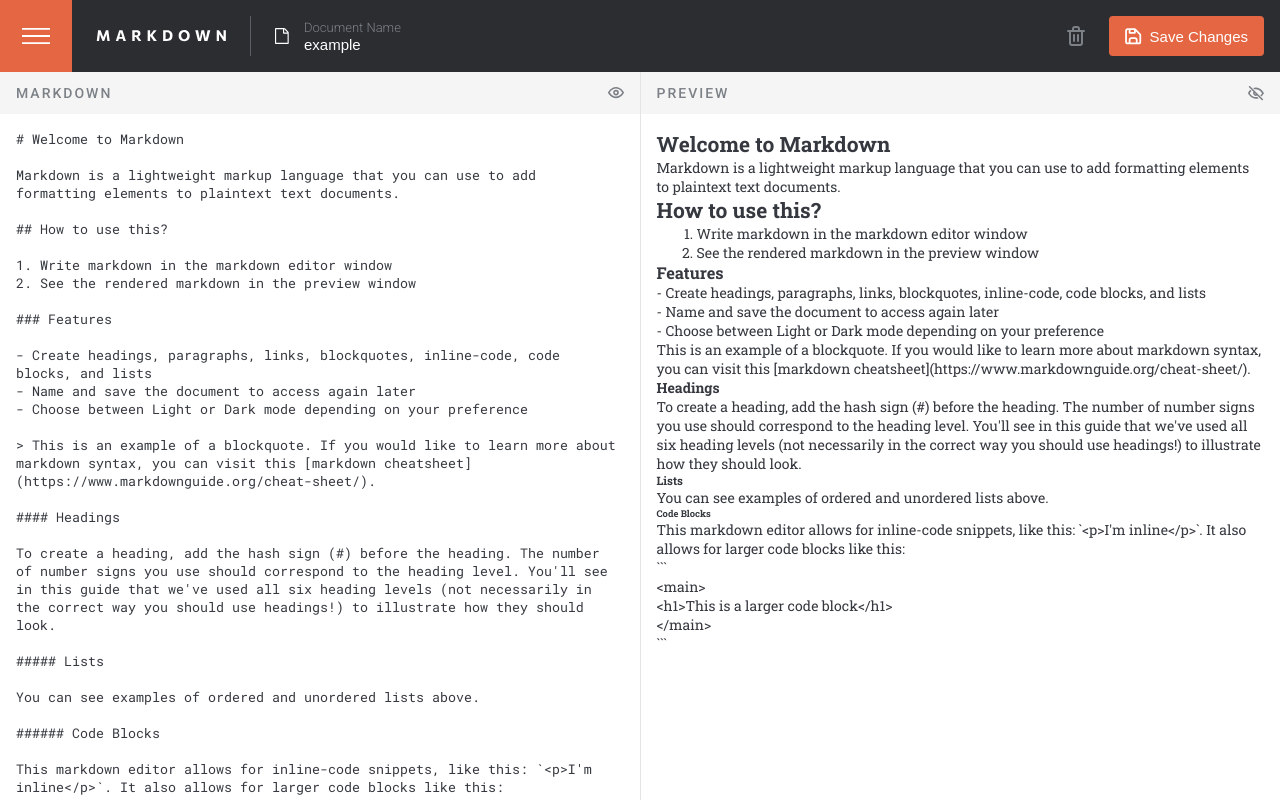
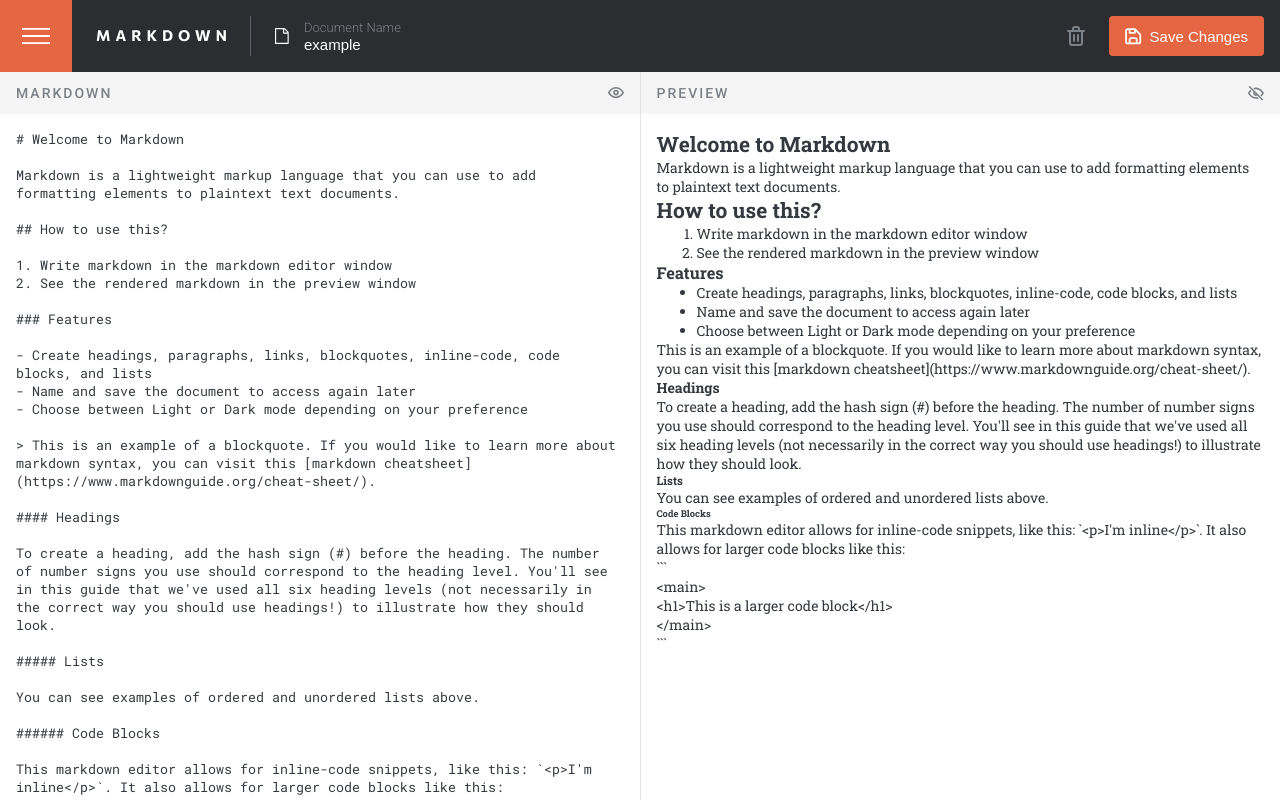
Before and after one commit to BrandenDaniel/markdown-app, a Next.js app: page / in a window 1280 px wide. Built offline with nearby package versions, Linux system fonts and the light colour scheme.

Commit message:
progress

```diff
--- a/src/components/MarkdownOutput.tsx
+++ b/src/components/MarkdownOutput.tsx
@@ -19,10 +19,12 @@ export default function MarkdownOutput() {
   const italic = "*";
   const blockquote = "> ";
   const orderedListPattern = /^\d+\.\s/; // Regular expression to match lines starting with a number followed by a period and space
+  const unorderedListPattern = /^- /;
 
   let lines = rawOutput.split("\n");
   let output: React.ReactNode[] = [];
   let currentOrderedList: React.ReactNode[] | null = null;
+  let currentUnorderedList: React.ReactNode[] | null = null;
 
   for (let i = 0; i < lines.length; i++) {
     const line = lines[i];
@@ -82,7 +84,38 @@ export default function MarkdownOutput() {
       );
 
       currentOrderedList = null;
-      i = nextIndex - 1; // Skip processed lines
+      i = nextIndex - 1; // Skip already processed lines
+    } else if (unorderedListPattern.test(line)) {
+      if (!currentUnorderedList) {
+        currentUnorderedList = [];
+      }
+
+      currentUnorderedList.push(
+        <li key={i}>{line.replace(unorderedListPattern, "")}</li>
+      );
+
+      // Check the next line
+      let nextIndex = i + 1;
+      while (nextIndex < lines.length) {
+        const nextLine = lines[nextIndex];
+        if (unorderedListPattern.test(nextLine)) {
+          currentUnorderedList.push(
+            <li key={nextIndex}>
+              {nextLine.replace(unorderedListPattern, "")}
+            </li>
+          );
+          nextIndex++;
+        } else {
+          break;
+        }
+      }
+
+      output.push(<ul key={i}>{currentUnorderedList}</ul>);
+      i = nextIndex - 1; // Skip already processed lines
+
+      currentUnorderedList = null;
+    } else if (line === "") {
+      output.push(<div className="empty-line"></div>);
     } else {
       output.push(<p key={i}>{line}</p>);
     }
```
